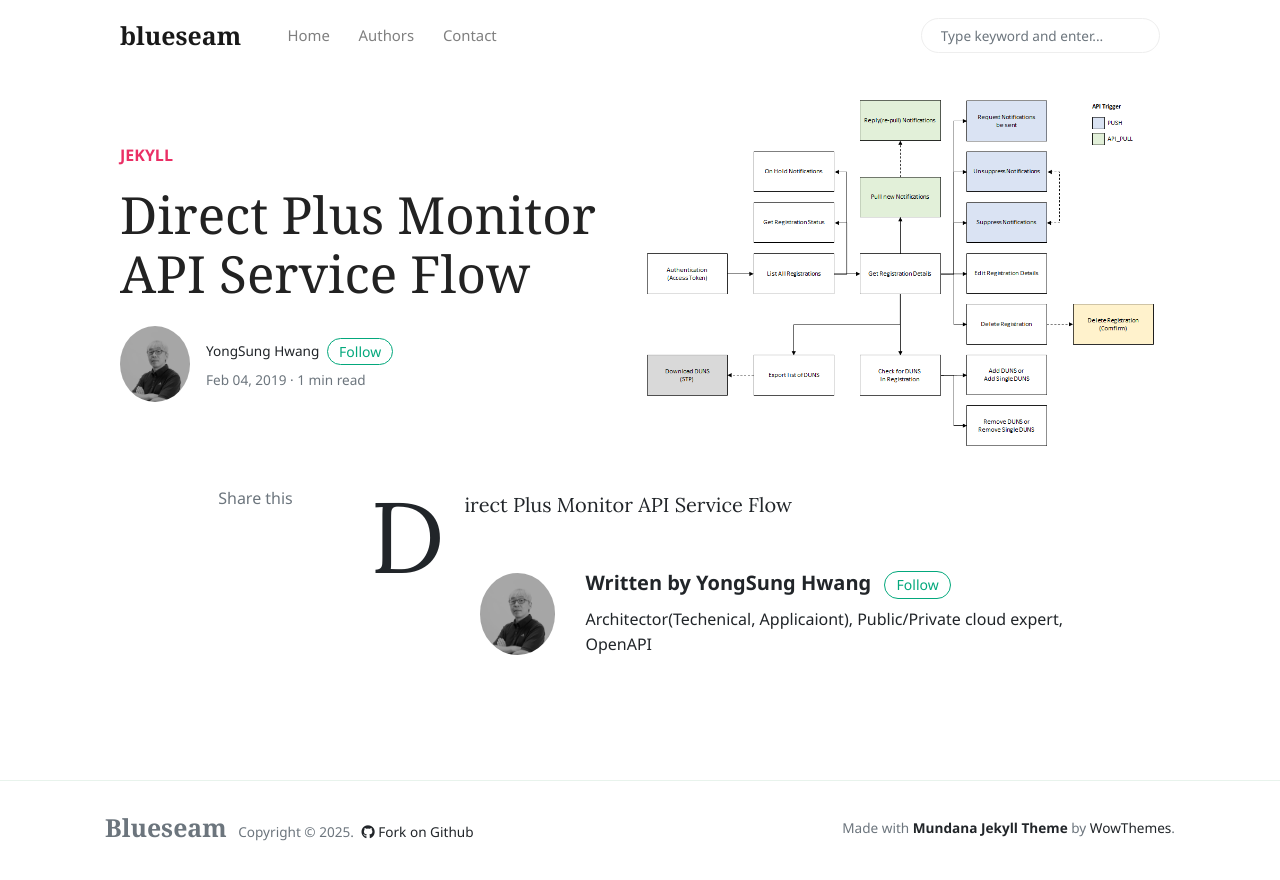
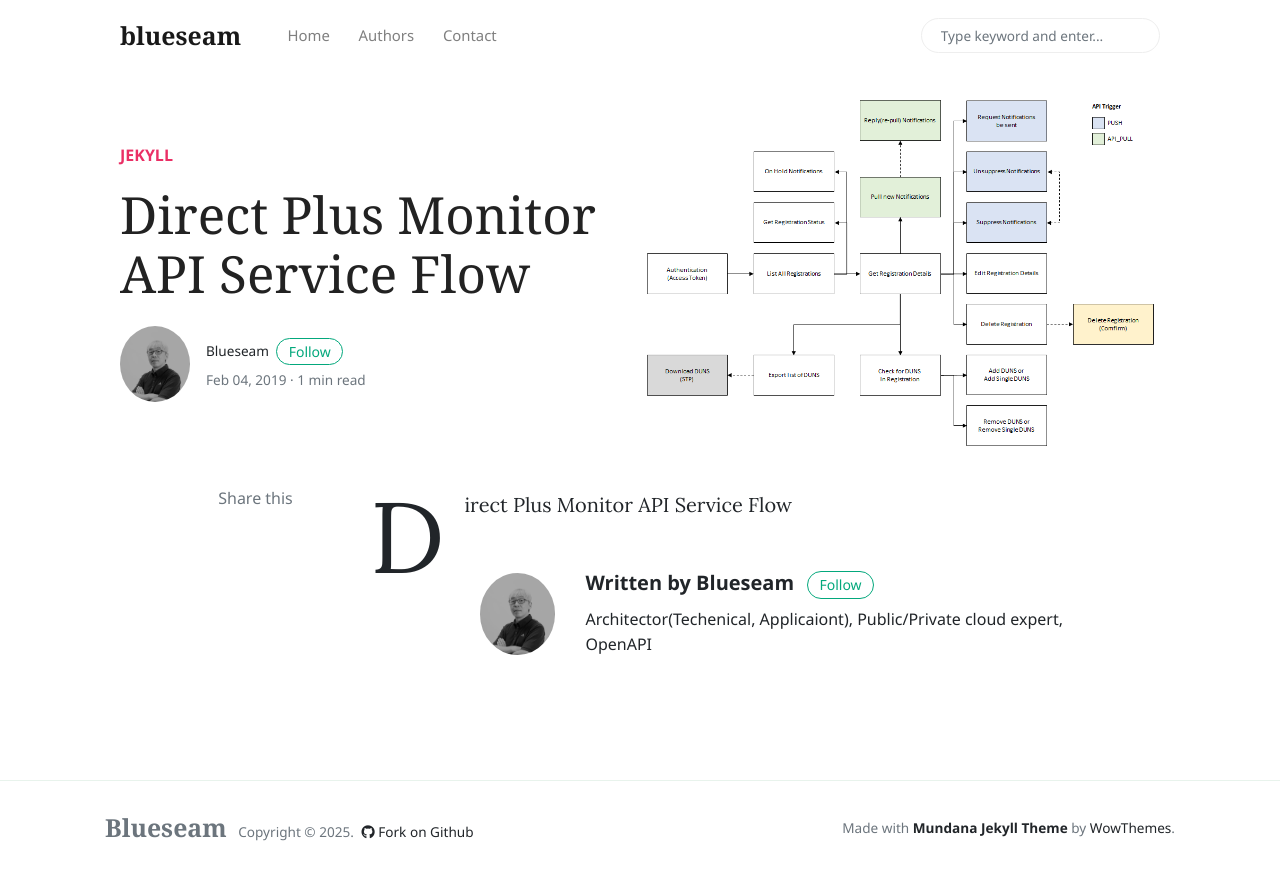
Before and after one commit to blueseam/blueseam.github.io, a Jekyll site: the page built from _posts/2019-02-04-welcome-to-jekyll.markdown, in a window 1280 px wide. Shown: the top 880 px of the page. Built offline with Jekyll 4.4.1, drawn with Linux system fonts in a browser that asks for light colours; nearby versions of some CDN libraries; comment, search, counter and statistics services are not loaded.

Commit message:
Update _config.yml

```diff
--- a/_config.yml
+++ b/_config.yml
@@ -20,7 +20,7 @@
 
 authors:
     blueseam:
-      name:           YongSung Hwang
+      name:           Blueseam
       site:           https://blueseam.github.io
       avatar:         assets/images/hys2.jpg
       bio:            "Architector(Techenical, Applicaiont), Public/Private cloud expert, OpenAPI"
```
